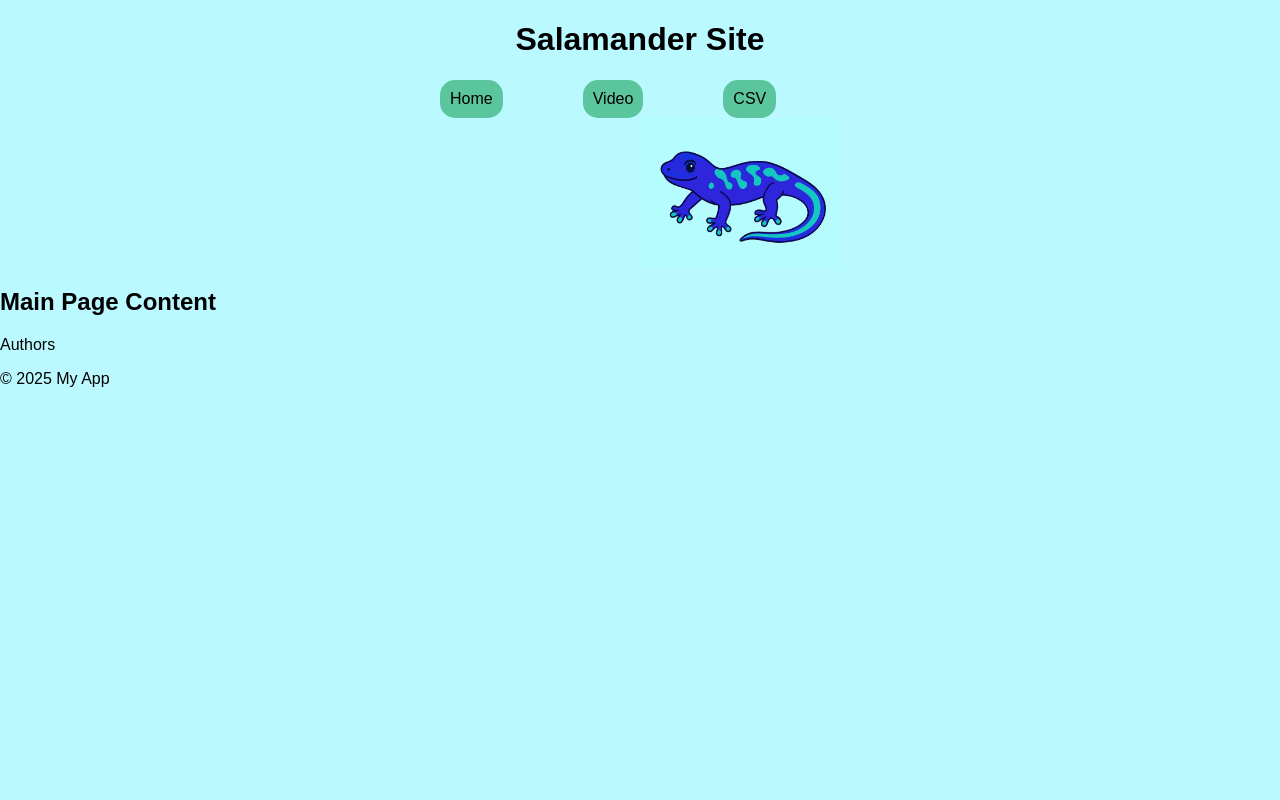
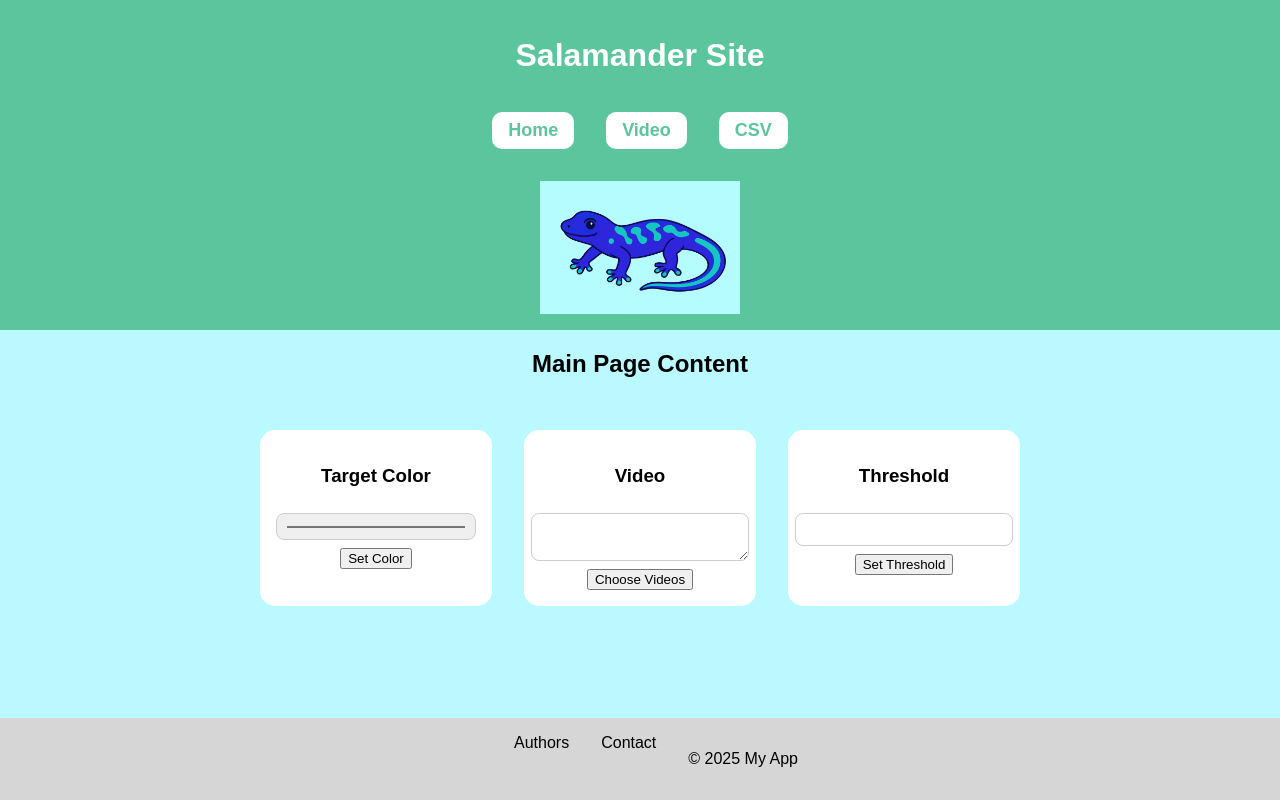
Before and after one commit to abdirashidexe/salamander-site-new, a Next.js app: page / in a window 1280 px wide. Built offline with nearby package versions, Linux system fonts and the light colour scheme.

Commit message:
basic components setup with their placeholders

```diff
--- a/src/app/globals.css
+++ b/src/app/globals.css
@@ -1,36 +1,121 @@
+/* Global styles */
 body {
   font-family: sans-serif;
   margin: 0;
   padding: 0;
+  background-color: #Baf9ff;
+  text-align: center;
 }
+
 a {
   text-decoration: none;
   color: inherit;
 }
-html{
-  background-color: #Baf9ff;
+
+/* Header */
+header {
+  background-color: #5bc59e;
+  padding: 1rem;
+  color: white;
 }
 
-.header-container{
+.header-container {
   display: flex;
   flex-direction: column;
   align-items: center;
-}
-.nav-container{
-  display: flex;
-  align-items: center;
-  gap: 5rem;
-}
-.headButton{
-  font-size: 25;
-  padding: 10px;
-  background-color: #5bc59e;
-  border-radius: 15px;
-  margin: 0;
+  gap: 1rem;
 }
 
-.header-logo{
+.nav-container {
   display: flex;
-  flex-direction: row;
-  margin-left: 200px;
+  gap: 2rem;
 }
+
+.headButton {
+  font-size: 18px;
+  padding: 0.5rem 1rem;
+  background-color: white;
+  color: #5bc59e;
+  border-radius: 10px;
+  font-weight: bold;
+  transition: 0.2s;
+}
+
+.headButton:hover {
+  background-color: #4aa886;
+  color: white;
+  cursor: pointer;
+}
+
+.header-logo {
+  margin-top: 1rem;
+}
+
+/* Main content boxes */
+#main-boxes {
+  display: flex;
+  justify-content: center;
+  gap: 2rem;
+  padding: 2rem;
+  flex-wrap: wrap;
+}
+
+.box {
+  background-color: white;
+  padding: 1rem;
+  border-radius: 15px;
+  display: flex;
+  flex-direction: column;
+  gap: 0.5rem;
+  width: 200px;
+  align-items: center;
+}
+
+.box input,
+.box textarea {
+  width: 100%;
+  padding: 0.5rem;
+  border-radius: 8px;
+  border: 1px solid #ccc;
+}
+
+/* Video page */
+#video-boxes {
+  display: flex;
+  justify-content: center;
+  gap: 1rem;
+  flex-wrap: wrap;
+  padding: 2rem;
+}
+
+.video-box {
+  background-color: white;
+  padding: 1rem;
+  border-radius: 15px;
+  display: flex;
+  flex-direction: column;
+  gap: 0.5rem;
+  align-items: center;
+}
+
+/* Footer */
+footer {
+  position: fixed;
+  bottom: 0;
+  left: 0;
+  width: 100%;
+  background-color: #d6d6d6;
+  color: black;
+  text-align: center;
+  padding: 1rem;
+  display: flex;
+  justify-content: center;
+  gap: 2rem;
+  flex-wrap: wrap;
+}
+
+/* Make images responsive */
+img {
+  max-width: 100%;
+  height: auto;
+}
--- a/src/app/layout.jsx
+++ b/src/app/layout.jsx
@@ -4,7 +4,7 @@ import Footer from "@/components/Footer";
 import "./globals.css";
 
 export const metadata = {
-  title: "My Next.js App",
+  title: "Salamander Selector",
 };
 
 export default function RootLayout({ children }) {
--- a/src/components/Authors.jsx
+++ b/src/components/Authors.jsx
@@ -2,7 +2,7 @@ import Image from "next/image";
 
 export default function Footer() {
   return (
-    <Article>
+    <article>
         <>
         <h1>Authors</h1>
 
@@ -36,6 +36,6 @@ export default function Footer() {
             />
         <p></p>
         </>
-    </Article>
+    </article>
   )
 }
--- a/src/components/Footer.jsx
+++ b/src/components/Footer.jsx
@@ -1,11 +1,10 @@
-import Link from "next/link";
+import Link from "next/link"
 
 export default function Footer() {
   return (
     <footer>
-      <nav>
-        <Link href="/Authors">Authors</Link>
-      </nav>
+      <Link href="/authors">Authors</Link>
+      <Link href="/contact">Contact</Link>
       <p>© 2025 My App</p>
     </footer>
   );
--- a/src/components/Header.jsx
+++ b/src/components/Header.jsx
@@ -7,7 +7,6 @@ export default function Header() {
     <header>
       <div className="header-container">
         <h1>Salamander Site</h1>
-          <nav>
         <div className="nav-container">
           <Link href="/" className="headButton">Home</Link>
           <Link href="/video" className="headButton">Video</Link>
@@ -20,7 +19,6 @@ export default function Header() {
           height={150}
           alt="Logo"
         />
-          </nav>
       </div>
     </header>
   );
--- a/src/components/MainPage.jsx
+++ b/src/components/MainPage.jsx
@@ -1,7 +1,26 @@
 export default function MainPage() {
   return (
-    <div>
+    <main>
       <h2>Main Page Content</h2>
-    </div>
+      <div id="main-boxes">
+        <div className="box">
+          <h3>Target Color</h3>
+          <input type="color"/>
+          <button>Set Color</button>
+        </div>
+
+        <div className="box">
+          <h3>Video</h3>
+          <textarea></textarea>
+          <button>Choose Videos</button>
+        </div>
+
+        <div className="box">
+          <h3>Threshold</h3>
+          <input type="number"/>
+          <button>Set Threshold</button>
+        </div>
+      </div>
+    </main>
   );
 }
```
Also changed, not shown: src/components/VideoPage.jsx (+18 -2 lines). Lines whose indentation alone changed are shown as unchanged.
